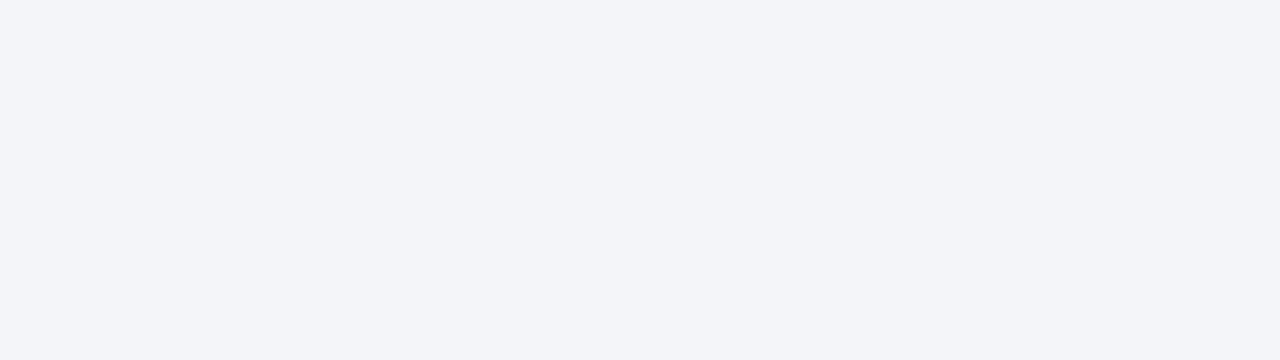
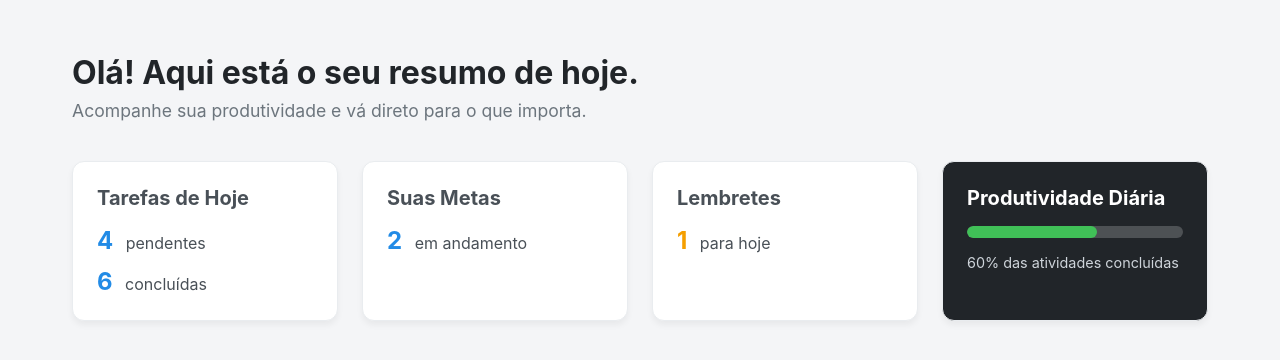
Before and after one commit to Felifelps/PLP-Planner, an Angular app in the folder frontend/: page /home in a window 1280 px wide. Before the commit this address led to /. Shown: the top 360 px of the page. Built offline with nearby package versions, Linux system fonts and the light colour scheme.

Commit message:
feat: tela inicial home e rotas de tarefa e home nas rotas

```diff
--- a/frontend/src/app/app.routes.ts
+++ b/frontend/src/app/app.routes.ts
@@ -1,7 +1,16 @@
 import { Routes } from '@angular/router';
 
 export const routes: Routes = [
-  { path: '', redirectTo: 'metas', pathMatch: 'full' },
+  { path: '', redirectTo: 'home', pathMatch: 'full' },
+  {
+    path: 'home',
+    loadComponent: () => import('./features/home/home-component').then(m => m.HomeComponent)
+  },
+  {
+   path: 'tarefas',
+   title: 'Tarefas de Hoje - PLP Planner',
+   loadComponent: () =>
+   import('./features/tarefas/tarefas-diarias').then((m) => m.TarefasDiarias),  },
   {
     path: 'metas',
     loadComponent: () => import('./features/metas/metas-list/metas-list').then((m) => m.MetasList),
--- /dev/null
+++ b/frontend/src/app/features/home/home-component.css
@@ -0,0 +1,105 @@
+.pagina-home {
+  padding: 32px;
+  max-width: 1200px;
+  margin: 0 auto;
+  font-family: inherit;
+}
+
+.topo-home {
+  margin-bottom: 40px;
+}
+
+.topo-home h1 {
+  font-size: 2rem;
+  color: #212529;
+  margin-bottom: 8px;
+}
+
+.topo-home p {
+  color: #6c757d;
+  font-size: 1.1rem;
+  margin: 0;
+}
+
+.dashboard-grid {
+  display: grid;
+  grid-template-columns: repeat(auto-fit, minmax(250px, 1fr));
+  gap: 24px;
+}
+
+.card-widget {
+  background: #ffffff;
+  border: 1px solid #e9ecef;
+  border-radius: 12px;
+  padding: 24px;
+  box-shadow: 0 4px 6px rgba(0, 0, 0, 0.05);
+  cursor: pointer;
+  transition: transform 0.2s, box-shadow 0.2s;
+  text-decoration: none;
+  color: inherit;
+}
+
+.card-widget:hover {
+  transform: translateY(-4px);
+  box-shadow: 0 8px 15px rgba(0, 0, 0, 0.1);
+  border-color: #dee2e6;
+}
+
+.card-widget h3 {
+  margin-top: 0;
+  margin-bottom: 16px;
+  font-size: 1.25rem;
+  color: #495057;
+}
+
+.widget-dados {
+  display: flex;
+  flex-direction: column;
+  gap: 12px;
+}
+
+.dado {
+  font-size: 1rem;
+  color: #495057;
+}
+
+.dado strong {
+  font-size: 1.5rem;
+  color: #228be6;
+  margin-right: 8px;
+}
+
+.lembrete-widget .dado strong {
+  color: #f59f00;
+}
+
+.destaque-produtividade {
+  background: #212529;
+  color: #ffffff;
+}
+
+.destaque-produtividade h3 {
+  color: #ffffff;
+}
+
+.barra-progresso-fundo {
+  width: 100%;
+  height: 12px;
+  background: rgba(255, 255, 255, 0.2);
+  border-radius: 6px;
+  margin: 16px 0;
+  overflow: hidden;
+}
+
+.barra-progresso-preenchimento {
+  height: 100%;
+  background: #40c057;
+  border-radius: 6px;
+  transition: width 0.5s ease-in-out;
+}
+
+.destaque-produtividade p {
+  font-size: 0.9rem;
+  color: #ced4da;
+  margin: 0;
+}
--- /dev/null
+++ b/frontend/src/app/features/home/home-component.html
@@ -0,0 +1,38 @@
+<div class="pagina-home">
+  <header class="topo-home">
+    <h1>Olá! Aqui está o seu resumo de hoje.</h1>
+    <p>Acompanhe sua produtividade e vá direto para o que importa.</p>
+  </header>
+
+  <div class="dashboard-grid">
+    <div class="card-widget" routerLink="/tarefas">
+      <h3>Tarefas de Hoje</h3>
+      <div class="widget-dados">
+        <div class="dado"><strong>{{ resumo().tarefasPendentes }}</strong> pendentes</div>
+        <div class="dado"><strong>{{ resumo().tarefasConcluidas }}</strong> concluídas</div>
+      </div>
+    </div>
+
+    <div class="card-widget" routerLink="/metas">
+      <h3>Suas Metas</h3>
+      <div class="widget-dados">
+        <div class="dado"><strong>{{ resumo().metasAndamento }}</strong> em andamento</div>
+      </div>
+    </div>
+
+    <div class="card-widget lembrete-widget">
+      <h3>Lembretes</h3>
+      <div class="widget-dados">
+        <div class="dado"><strong>{{ resumo().lembretesHoje }}</strong> para hoje</div>
+      </div>
+    </div>
+
+    <div class="card-widget destaque-produtividade">
+      <h3>Produtividade Diária</h3>
+      <div class="barra-progresso-fundo">
+        <div class="barra-progresso-preenchimento" [style.width.%]="resumo().produtividade"></div>
+      </div>
+      <p>{{ resumo().produtividade }}% das atividades concluídas</p>
+    </div>
+  </div>
+</div>
--- /dev/null
+++ b/frontend/src/app/features/home/home-component.ts
@@ -0,0 +1,19 @@
+import { Component, signal } from '@angular/core';
+import { RouterLink } from '@angular/router';
+
+@Component({
+  selector: 'app-home',
+  standalone: true,
+  imports: [RouterLink],
+  templateUrl: './home-component.html',
+  styleUrl: './home-component.css'
+})
+export class HomeComponent {
+  protected resumo = signal({
+    tarefasPendentes: 4,
+    tarefasConcluidas: 6,
+    metasAndamento: 2,
+    lembretesHoje: 1,
+    produtividade: 60
+  });
+}
```
